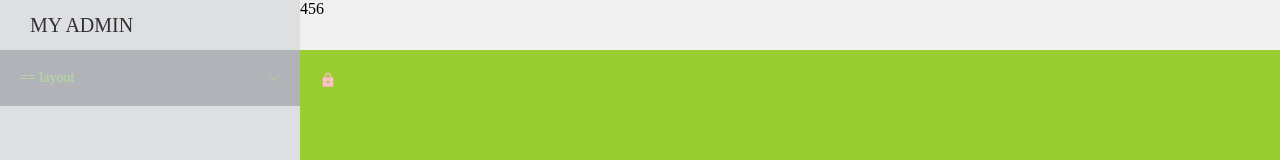
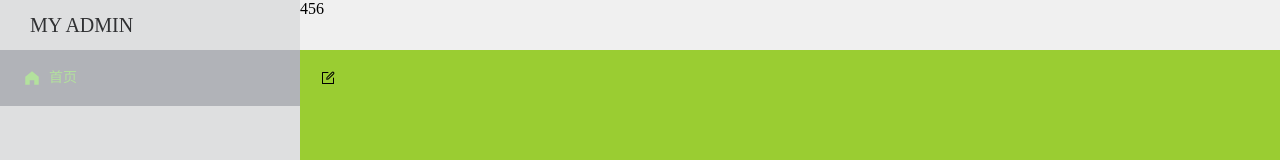
Before and after one commit to fly-1-1/my-vue3-admin, a Vue app: page /#/home in a window 1280 px wide. Shown: the top 160 px of the page. Built offline with nearby package versions, Linux system fonts and the light colour scheme.

Commit message:
add menu icon

```diff
--- a/src/components/index.ts
+++ b/src/components/index.ts
@@ -1,11 +1,17 @@
 import SvgIcon from "./SvgIcon/index.vue"
 import Pagination from "./Pagination/index.vue"
+import * as ElementPlusIconsVue from '@element-plus/icons-vue'
 const allGlobalComponent: any = { SvgIcon, Pagination }
+
 //暴露插件对象
 export default {
   install(app: any) {
     Object.keys(allGlobalComponent).forEach(key => {
       app.component(key, allGlobalComponent[key])
     })
+
+    for (const [key, component] of Object.entries(ElementPlusIconsVue)) {
+      app.component(key, component)
+    }
   }
 }
--- a/src/layout/index.vue
+++ b/src/layout/index.vue
@@ -20,7 +20,9 @@
     <!-- 内容展示区 -->
     <div class="layout_main">
       <p style="height: 100000px">
-        <SvgIcon name="lock" color="pink" />
+        <el-icon>
+          <Edit />
+        </el-icon>
       </p>
     </div>
   </div>
--- a/src/layout/menu/index.vue
+++ b/src/layout/menu/index.vue
@@ -1,23 +1,29 @@
 <!-- eslint-disable vue/multi-word-component-names -->
 <template>
   <template v-for="(item, index) in menus" :key="index">
-    <el-menu-item v-if="!item.children" :index="item.path">
+    <el-menu-item v-if="!item.children" :index="item.path" @click="goRoute">
       <template #title>
-        <span>==&nbsp;</span>
+        <el-icon>
+          <component :is="item.meta.icon"></component>
+        </el-icon>
         <span>{{ item.meta.title }}</span>
       </template>
     </el-menu-item>
 
     <el-menu-item v-if="item.children && item.children.length === 1" :index="item.children[0].path">
       <template #title>
-        <span>==&nbsp;</span>
+        <el-icon>
+          <component :is="item.children[0].meta.icon"></component>
+        </el-icon>
         <span>{{ item.children[0].meta.title }}</span>
       </template>
     </el-menu-item>
 
     <el-sub-menu :index="item.path" v-if="item.children && item.children.length > 1">
       <template #title>
-        <span>==&nbsp;</span>
+        <el-icon>
+          <component :is="item.meta.icon"></component>
+        </el-icon>
         <span>{{ item.meta.title }}</span>
       </template>
       <Menu :menuList="item.children"></Menu>
@@ -27,6 +33,9 @@
 <script setup lang="ts">
 import Menu from './index.vue'
 import { computed } from 'vue'
+import { useRouter } from 'vue-router'
+
+const router = useRouter()
 const { menuList } = defineProps([`menuList`])
 
 const menus = computed(() => {
@@ -35,7 +44,9 @@ const menus = computed(() => {
   })
 })
 
-console.log(menus.value)
+const goRoute = (path: string) => {
+  router.push(path)
+}
 </script>
 
 <style scoped lang="scss"></style>
--- a/src/main.ts
+++ b/src/main.ts
@@ -4,7 +4,6 @@ import ElementPlus from 'element-plus'
 import zhCn from 'element-plus/es/locale/lang/zh-cn'
 import 'element-plus/dist/index.css'
 import './styles/index.scss'
-import * as ElementPlusIconsVue from '@element-plus/icons-vue'
 import router from './router'
 import pinia from './stores'
 import 'virtual:svg-icons-register'
@@ -14,11 +13,6 @@ import globalComponent from '@/components'
 import App from './App.vue'
 
 const app = createApp(App)
-
-//icon
-for (const [key, component] of Object.entries(ElementPlusIconsVue)) {
-  app.component(key, component)
-}
 
 //国际化
 app.use(ElementPlus, {
--- a/src/router/routes.ts
+++ b/src/router/routes.ts
@@ -5,7 +5,8 @@ export const constantRoute = [
     name: 'login',
     meta: {
       title: '登录',
-      hidden: true
+      hidden: true,
+      icon: "Promotion"
     },
   },
   {
@@ -14,7 +15,8 @@ export const constantRoute = [
     name: 'layout',
     meta: {
       title: 'layout',
-      hidden: false
+      hidden: false,
+      icon: "Avatar"
     },
     children: [
       {
@@ -22,15 +24,8 @@ export const constantRoute = [
         component: () => import('@/views/home/index.vue'),
         meta: {
           title: '首页',
-          hidden: true
-        }
-      },
-      {
-        path: '/ceshi',
-        component: () => import('@/views/home/index.vue'),
-        meta: {
-          title: '测试',
-          hidden: false
+          hidden: false,
+          icon: "HomeFilled"
         }
       }
     ]
@@ -41,7 +36,9 @@ export const constantRoute = [
     name: '404',
     meta: {
       title: '404',
-      hidden: true
+      hidden: true,
+      icon: "FolderDelete"
+
     }
   },
   {
@@ -50,7 +47,8 @@ export const constantRoute = [
     name: 'Any',
     meta: {
       title: '任意',
-      hidden: true
+      hidden: true,
+      icon: "Sunny"
     }
   }
 ]
```
